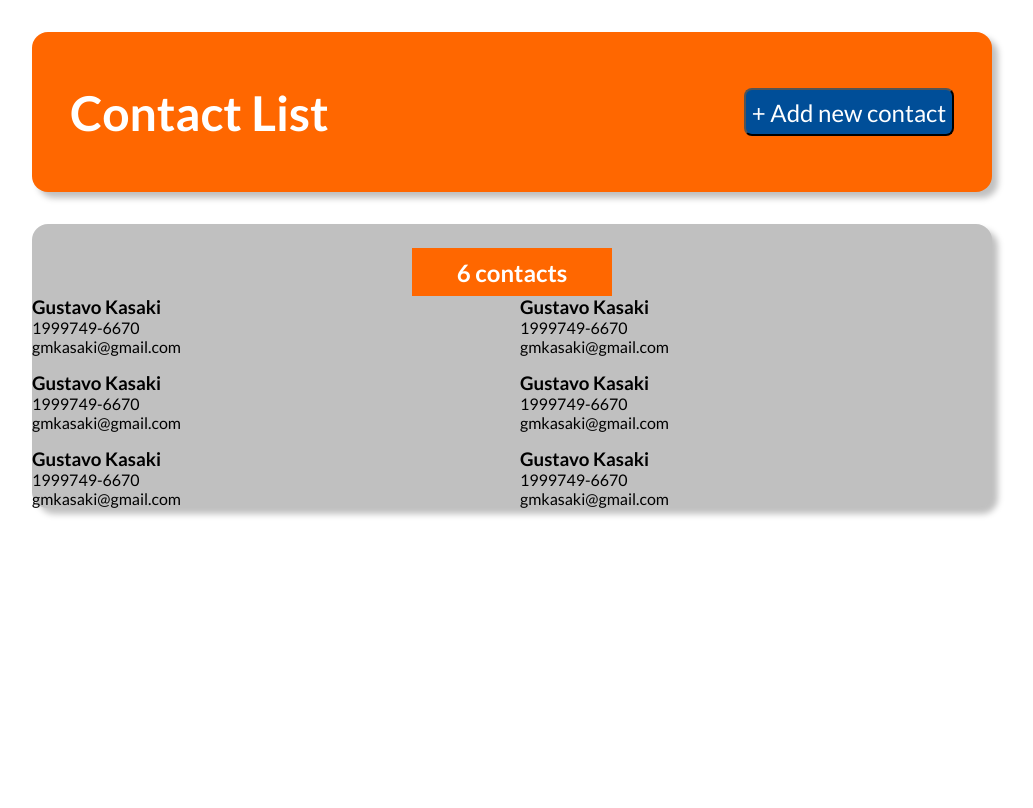
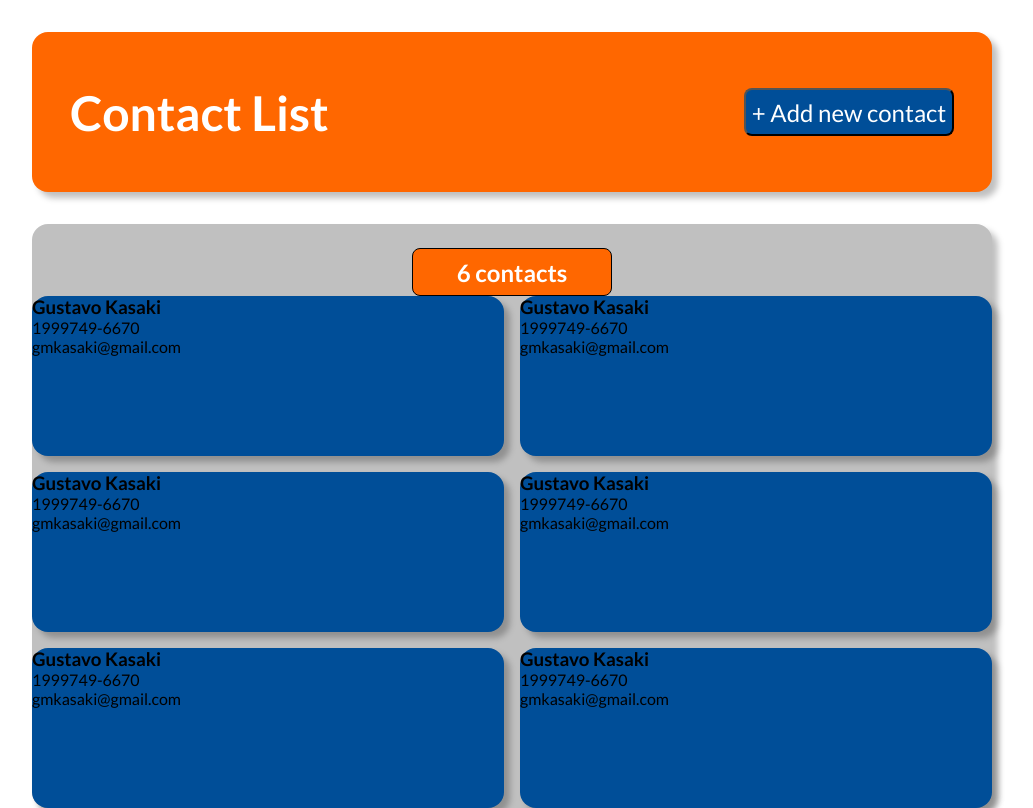
Before and after one commit to GustavoKasaki/contact-list-react, a React (Create React App) app: page / in a window 1280 px wide. Shown: the whole page, without its empty margins (128-1161 px from the left). Built offline with nearby package versions, Linux system fonts and the light colour scheme.

Commit message:
{chore} creating styles for the containers

```diff
--- /dev/null
+++ b/src/components/Card/index.tsx
@@ -0,0 +1,11 @@
+import { Card } from './styles'
+
+const Contact = () => (
+  <Card>
+    <h3>Gustavo Kasaki</h3>
+    <p>1999749-6670</p>
+    <p>gmkasaki@gmail.com</p>
+  </Card>
+)
+
+export default Contact
--- /dev/null
+++ b/src/components/Card/styles.ts
@@ -0,0 +1,8 @@
+import styled from 'styled-components'
+
+export const Card = styled.li`
+  background-color: #004e98;
+  border-radius: 16px;
+  box-shadow: 6px 6px 6px rgba(0, 0, 0, 25%);
+  height: 160px;
+`
--- a/src/containers/Main/index.tsx
+++ b/src/containers/Main/index.tsx
@@ -1,3 +1,4 @@
+import Contact from '../../components/Card'
 import { ContactList, Counter, MainContainer } from './styles'
 
 const Main = () => {
@@ -7,36 +8,12 @@ const Main = () => {
         <p>6 contacts</p>
       </Counter>
       <ContactList>
-        <li>
-          <h3>Gustavo Kasaki</h3>
-          <p>1999749-6670</p>
-          <p>gmkasaki@gmail.com</p>
-        </li>
-        <li>
-          <h3>Gustavo Kasaki</h3>
-          <p>1999749-6670</p>
-          <p>gmkasaki@gmail.com</p>
-        </li>
-        <li>
-          <h3>Gustavo Kasaki</h3>
-          <p>1999749-6670</p>
-          <p>gmkasaki@gmail.com</p>
-        </li>
-        <li>
-          <h3>Gustavo Kasaki</h3>
-          <p>1999749-6670</p>
-          <p>gmkasaki@gmail.com</p>
-        </li>
-        <li>
-          <h3>Gustavo Kasaki</h3>
-          <p>1999749-6670</p>
-          <p>gmkasaki@gmail.com</p>
-        </li>
-        <li>
-          <h3>Gustavo Kasaki</h3>
-          <p>1999749-6670</p>
-          <p>gmkasaki@gmail.com</p>
-        </li>
+        <Contact />
+        <Contact />
+        <Contact />
+        <Contact />
+        <Contact />
+        <Contact />
       </ContactList>
     </MainContainer>
   )
--- a/src/containers/Main/styles.ts
+++ b/src/containers/Main/styles.ts
@@ -16,6 +16,8 @@ export const Counter = styled.h2`
   width: 200px;
   height: 48px;
   margin: 0 auto;
+  border: 1px solid #000;
+  border-radius: 8px;
 
   p {
     font-size: 24px;
```
